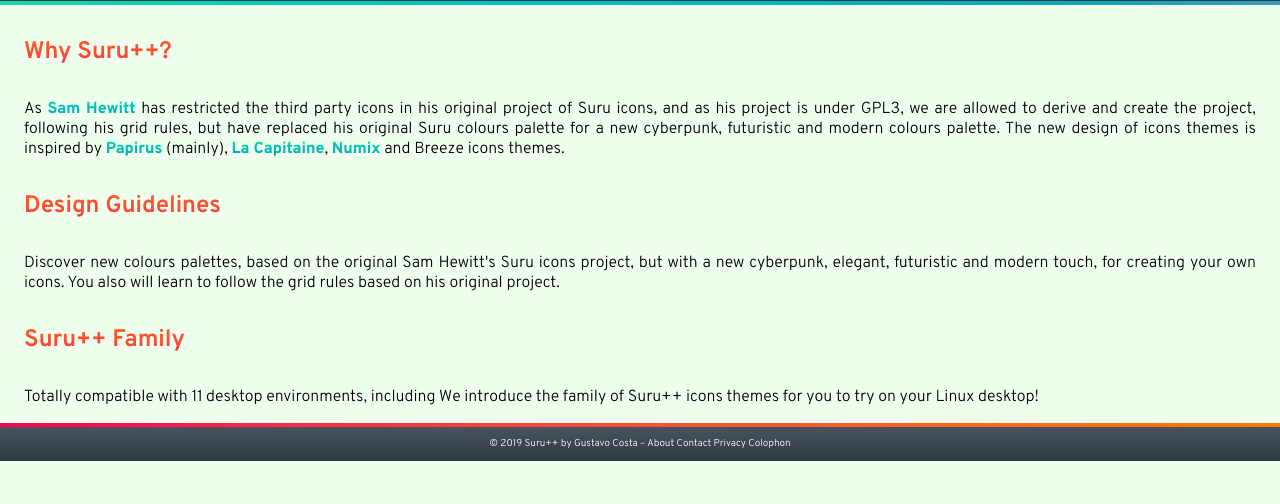
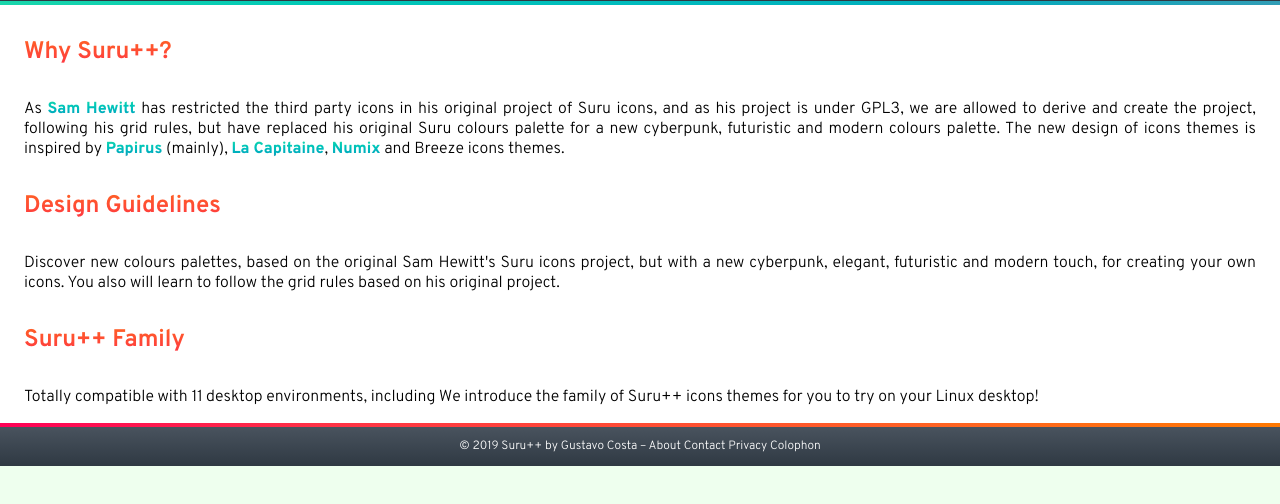
Before and after one commit to gusbemacbe/suru-plus-site, a plain HTML site: page index.html in a window 1280 px wide. Shown: the part 108-612 px from the top of the page. Drawn offline with Linux system fonts and the light colour scheme.

Commit message:
Version 1.2.5

```diff
--- a/css/screen.css
+++ b/css/screen.css
@@ -106,11 +106,6 @@
 	font-size: 16px;
 	font-style: normal;
 	font-weight: 300;
-}
-
-body, html
-{
-	margin: 0 auto;
 }
 
 fieldset, img
@@ -234,6 +229,8 @@
 #top
 {
 	background: #FFF;
+	max-width: 100%;
+	height: 100%;
 	margin: 0 auto;
 }
 
@@ -246,7 +243,7 @@
   -webkit-border-image: -webkit-linear-gradient(to right, #ff0056, #ff3146, #ff4c34, #ff6421, #ff7901);
   border-image-slice: 1;
 	color: #fff;
-	font-size: 10px;
+	font-size: 12px;
 	padding: 1em;
 	text-align: center;
 }
--- a/index.html
+++ b/index.html
@@ -2,10 +2,13 @@
 <html>
 	<head>
 		<meta charset="utf-8">
+		<meta name="viewport" content="width=device-width, initial-scale=1.0">
 		<link rel="stylesheet" href="css/screen.css" media="screen">
 		<title>Welcome to Suru++ Family</title>
 	</head>
 	<body>
+
+	<div id="top">
 
 	<div class="title_back">
 		<h1 class="title">Suru++ Project</h1>
@@ -35,9 +38,10 @@
 
 		<p>Totally compatible with 11 desktop environments, including We introduce the family of Suru++ icons themes for you to try on your Linux desktop!</p>
 
-		<div id="footer">
-			© 2019 Suru++ by Gustavo Costa – About Contact Privacy Colophon
-		</div>
+		<div id="footer">© 2019 Suru++ by Gustavo Costa – About Contact Privacy Colophon</div>
+
+
+	<!-- top--></div>
 
 	</body>
 </html>
```
Also changed, not shown: guidelines.html (+4 -3 lines).
